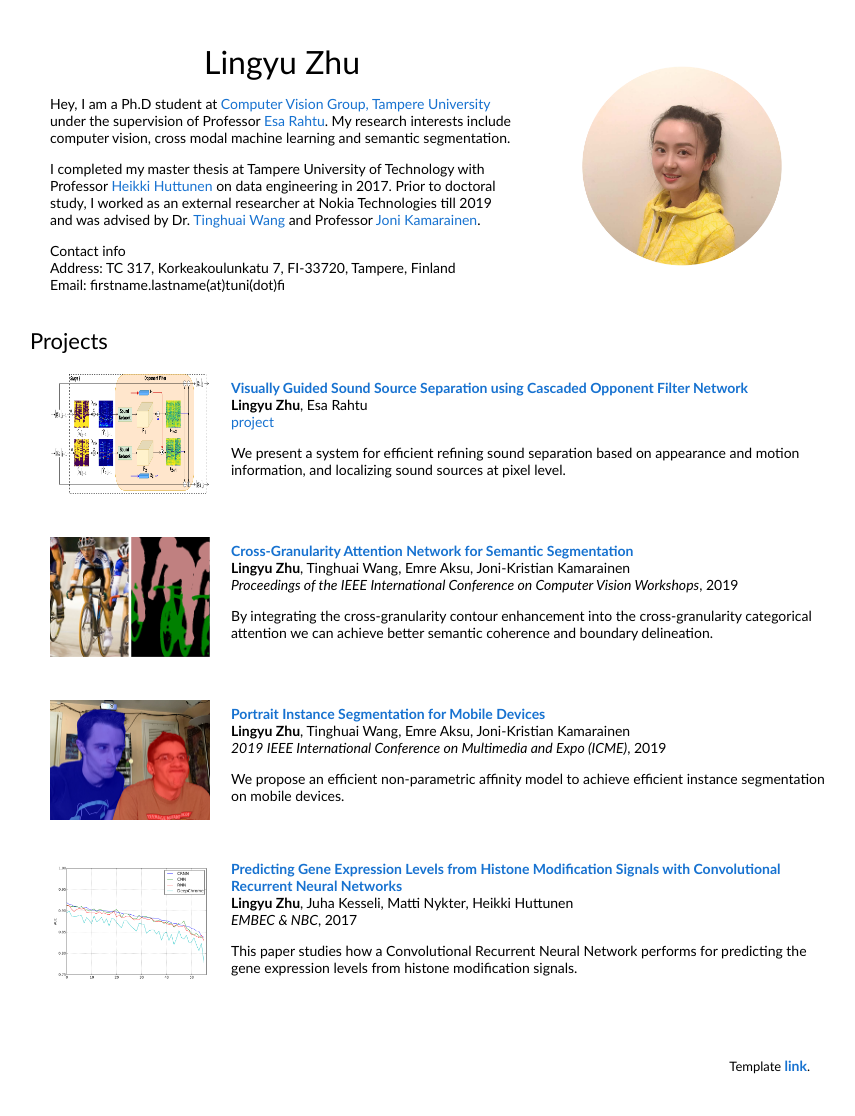
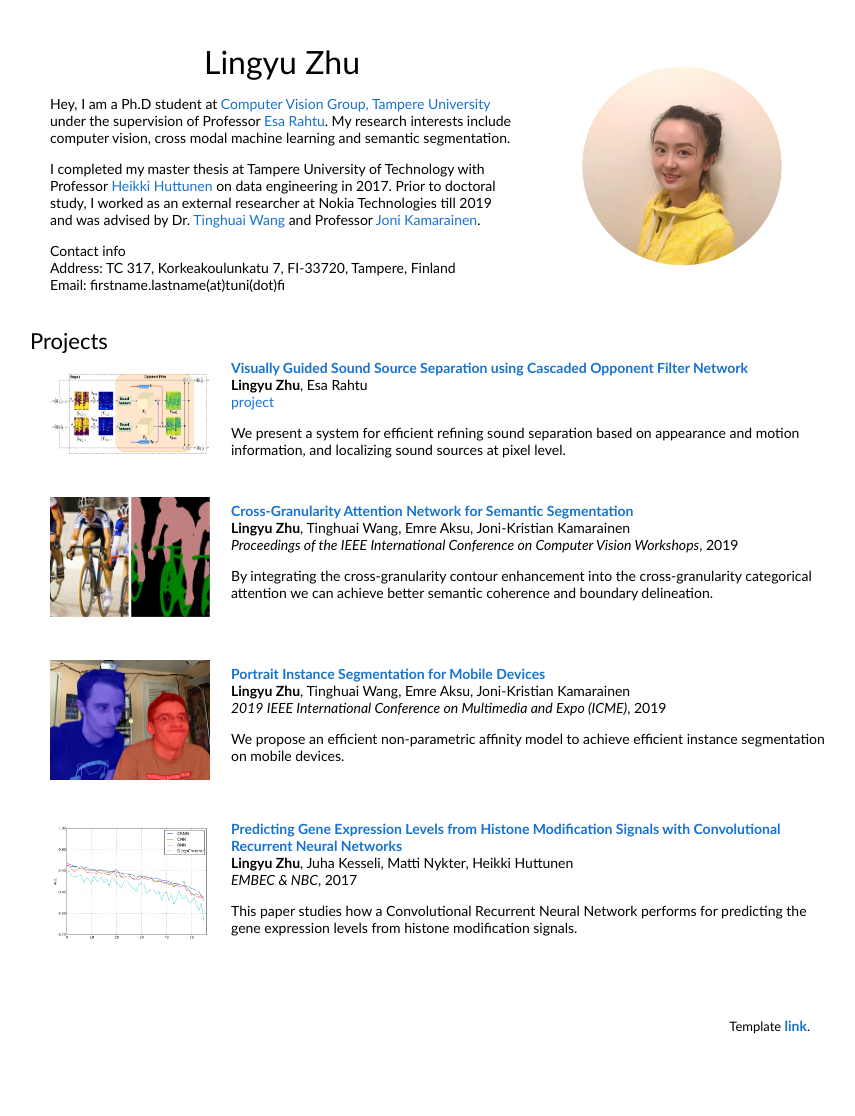
Before and after one commit to ly-zhu/ly-zhu.github.io, a Jekyll site: the page index.html, which Jekyll copies as it is, in a window 1280 px wide. Shown: the whole page, without its empty margins (210-1065 px from the left). Built offline with Jekyll 4.4.1, drawn with Linux system fonts in a browser that asks for light colours; after the commit the page ends 1076 px from its top, so only the background shows below that.

Commit message:
cv cof figure height 80

```diff
--- a/index.html
+++ b/index.html
@@ -55,7 +55,7 @@
 
       <tr>
         <td style="padding:20px;width:25%;vertical-align:middle">
-          <img src="cof-net/figures/of.png" alt="blind-date" width="160" height="120">
+          <img src="cof-net/figures/of.png" alt="blind-date" width="160" height="80">
         </td>
         <td width="75%" valign="middle">
           <a href="https://arxiv.org/pdf/2006.03028.pdf">
```
